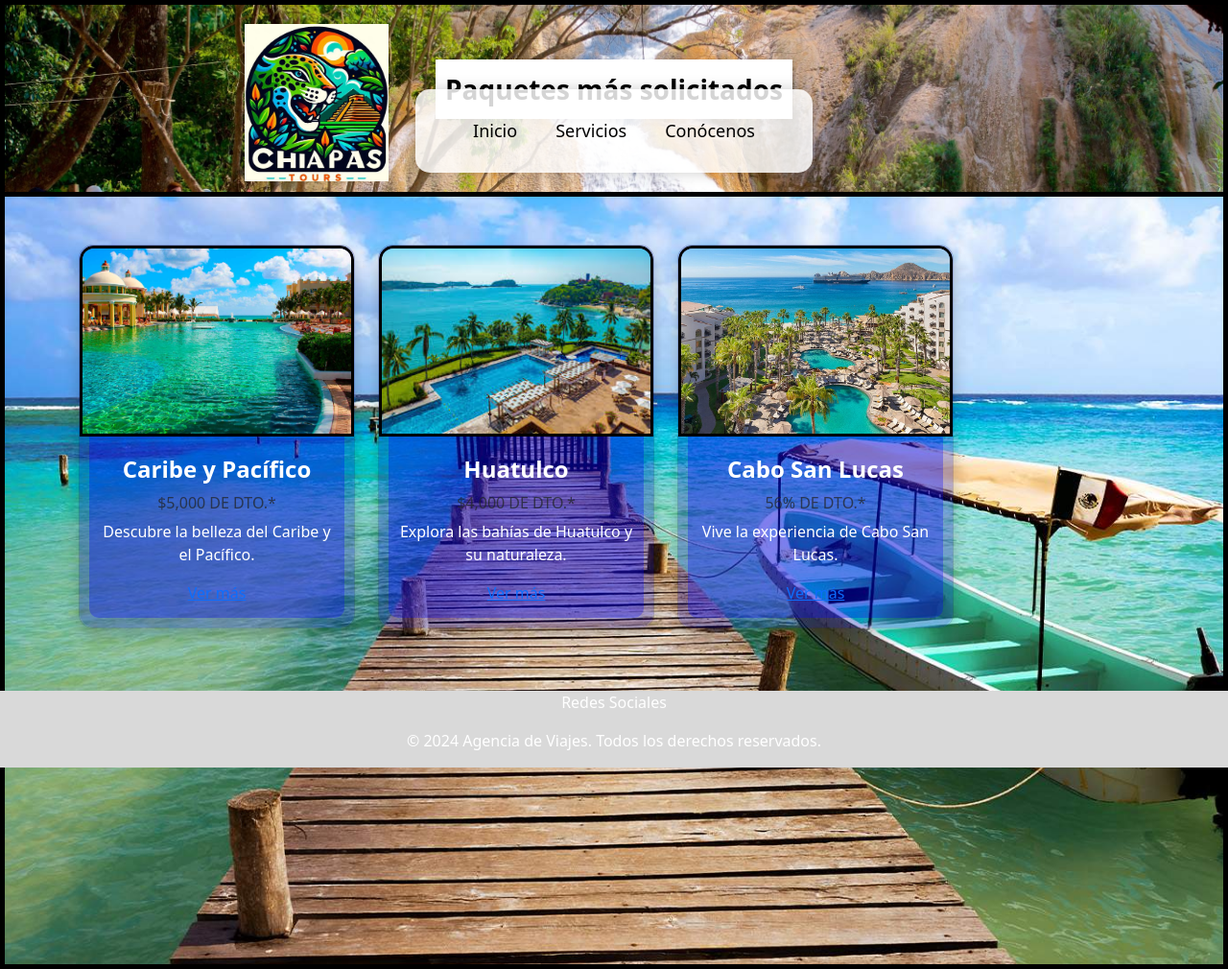
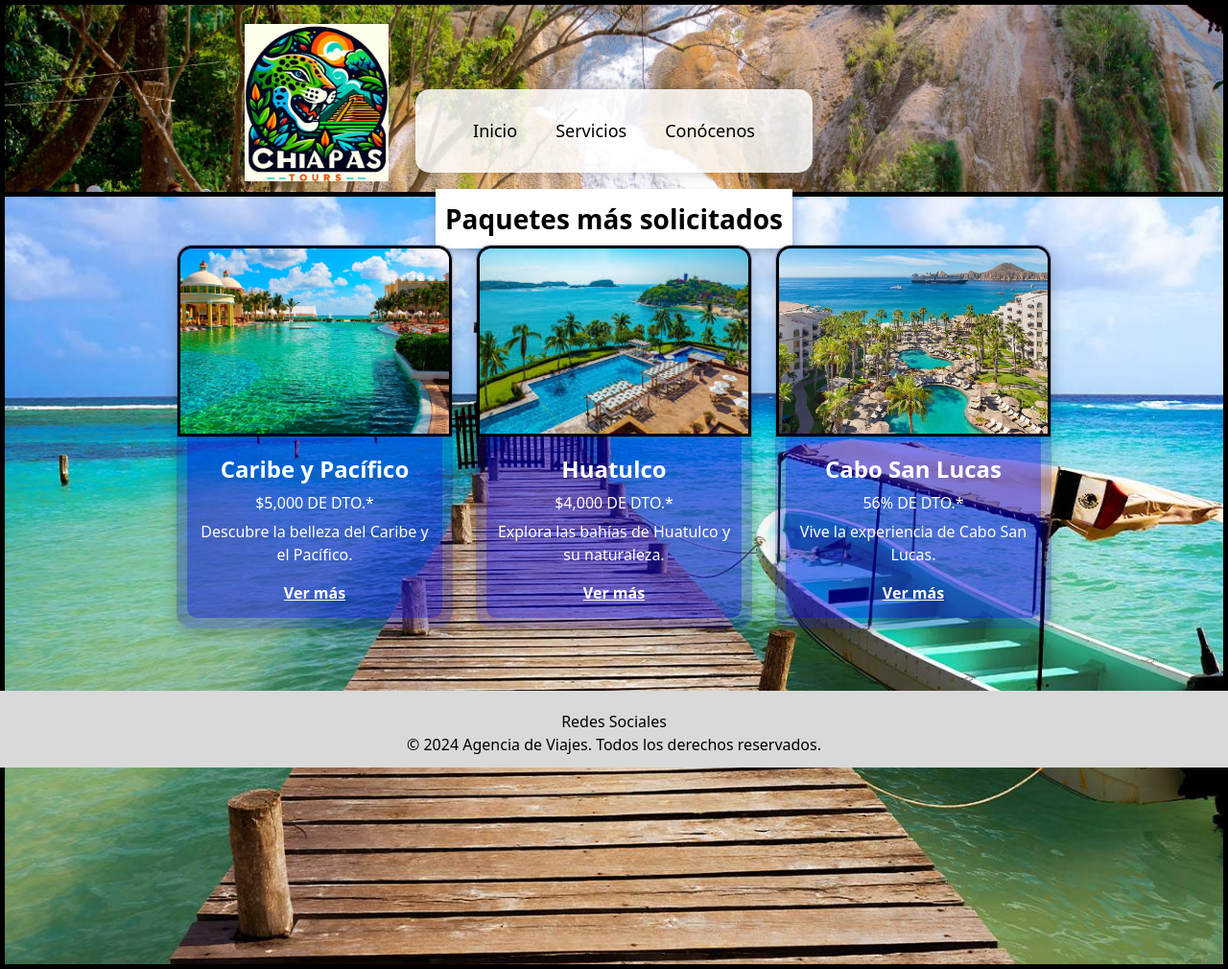
Before and after one commit to senor-coco/proyectoweb, a PHP site: page /Almacen/ in a window 1280 px wide. Shown: the whole page at 96% size. Run offline with PHP 8.4, Linux system fonts and the light colour scheme.

Commit message:
stylesajustes

```diff
--- a/vista/css/style.css
+++ b/vista/css/style.css
@@ -72,21 +72,22 @@ nav {
     font-size: 28px; /* Tamaño de la fuente */
     text-align: center; /* Centrar el texto */
     padding: 10px; /* Añadir un padding al texto */
-    margin-bottom: 20px; /* Espacio debajo del texto */
+
+    margin-bottom: 150px; /* Espacio debajo del texto */
     box-shadow: 0 4px 8px rgba(0, 0, 0, 0.2); /* Sombra debajo del recuadro */
+    position: relative; /* Añadimos posición relativa */
+    top: 200px; /* Ajusta el valor para bajar el recuadro */
 }
-
-/* Contenedor para asegurar que los recuadros sean del mismo tamaño */
 .container {
     margin-top: 80px;  /* Baja el contenido de las tarjetas 80px más */
     display: flex;
-    justify-content: space-between;
+    justify-content: center;  /* Centra las tarjetas horizontalmente */
+    gap: 20px;  /* Añade espacio entre las tarjetas */
 }
 
-/* Estilo general de las tarjetas */
 .card {
     position: relative;
-    width: 32%; /* Asegura que las tarjetas ocupen el mismo ancho */
+    width: 300px; /* Ajusta el ancho de las tarjetas si es necesario */
     margin-bottom: 20px;
     box-shadow: 0 8px 16px rgba(0, 0, 0, 0.2); /* Sombra alrededor de la tarjeta */
     transition: transform 0.3s ease-in-out; /* Transición suave cuando se pasa el cursor */
@@ -95,6 +96,7 @@ nav {
     overflow: hidden; /* Oculta el contenido que se salga de la tarjeta */
     height: 400px; /* Altura fija para todas las tarjetas */
 }
+
 
 /* Efecto hover en la tarjeta */
 .card:hover {
@@ -126,8 +128,22 @@ nav {
     font-size: 24px;
     font-weight: bold;
     margin-bottom: 15px;
+    color: white !important; /* Cambia el color de los subtítulos de las tarjetas a blanco */
+
+}
+/* Cambia el color de los textos de descuento a blanco */
+.card .card-subtitle {
+    color: white !important; /* Asegura que el texto sea blanco */
 }
 
+.card-link {
+    color: white !important; /* Cambia el color del enlace "Ver más" a blanco */
+    font-weight: bold; /* Opcional: hace que el texto sea negrita */
+    text-decoration: underline; /* Añade un subrayado opcional */
+}
+.card-link:hover {
+    color: yellow; /* Cambia el color cuando pasas el ratón por encima (opcional) */
+}
 /* Descripción dentro de la tarjeta */
 .card-text {
     font-size: 16px;
@@ -163,12 +179,22 @@ nav {
 
 /* Estilo del footer */
 footer {
-    position: fixed; /* Fija el footer en la parte inferior de la ventana */
-    left: 0; /* Alinea el footer a la izquierda */
-    bottom: 0; /* Alinea el footer en la parte inferior */
-    width: 100%; /* Hace que el footer ocupe el ancho completo */
-    background-color: #D9D9D9; /* Color de fondo del footer */
-    color: white; /* Color del texto del footer */
-    height: 80px; /* Altura del footer */
-    text-align: center; /* Centra el texto dentro del footer */
+    position: fixed;
+    left: 0;
+    bottom: 0;
+    width: 100%;
+    background-color: #D9D9D9;
+    color: black; /* Cambiamos el color del texto a negro */
+    height: 80px;
+    text-align: center;
+    padding: 20px;
 }
+
+footer p {
+    margin: 0;
+}
+
+/* Cambiar el color del texto en el footer */
+footer .footer-text {
+    color: black; /* Este color se puede cambiar fácilmente */
+}
--- a/vista/layout/footer.php
+++ b/vista/layout/footer.php
@@ -1,7 +1,4 @@
 <footer>
-    <p>Redes Sociales</p>
-    <p>© 2024 Agencia de Viajes. Todos los derechos reservados.</p>
-
+    <p class="footer-text">Redes Sociales</p>
+    <p class="footer-text">© 2024 Agencia de Viajes. Todos los derechos reservados.</p>
 </footer>
-</body>
-</html>
```
Also changed, not shown: vista/imagenes/png/carrito.png (added).
